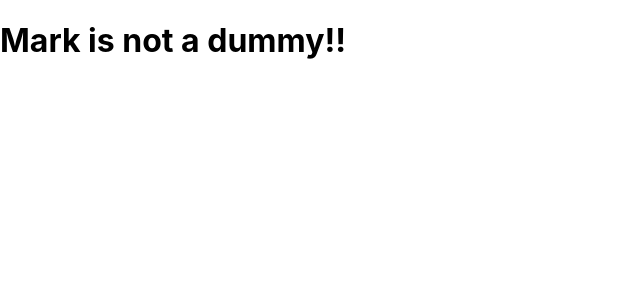
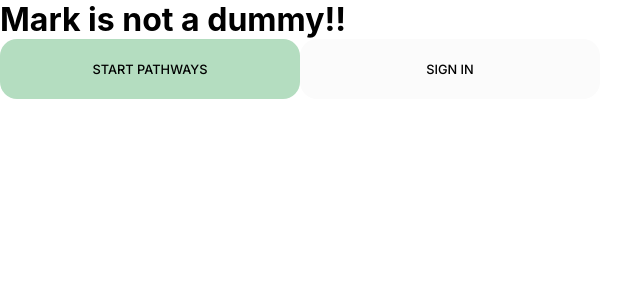
Before and after one commit to ecf123/ecf-fe-prototype, a React (Create React App) app: page / in a window 1280 px wide. Shown: the top 300 px of the page, without its empty margins (0-640 px from the left). Built offline with nearby package versions, Linux system fonts and the light colour scheme.

Commit message:
adjust styling

```diff
--- a/src/App.jsx
+++ b/src/App.jsx
@@ -1,7 +1,24 @@
+import Button from "./components/Button/Button";
 const App = () => {
+  const handleOnClick = () => {
+    console.log(1);
+  };
+
   return (
     <div className="App">
       <h1>Mark is not a dummy!!</h1>
+      <Button
+        buttonText="START PATHWAYS"
+        buttonType="submit"
+        isSecondary={false}
+        onClickButton={handleOnClick}
+      />
+      <Button
+        buttonText="SIGN IN"
+        buttonType="submit"
+        isSecondary={true}
+        onClickButton={handleOnClick}
+      />
     </div>
   );
 };
--- a/src/components/Button/Button.jsx
+++ b/src/components/Button/Button.jsx
@@ -1,14 +1,14 @@
 import React from "react";
 import "./Button.scss";
 
-const Button = ({ buttonText, isSecondary, onClick, buttonType }) => {
+const Button = ({ buttonText, isSecondary, onClickButton, buttonType }) => {
   let buttonStyle = "button";
 
   if (isSecondary) {
     buttonStyle += " button__secondary";
   }
   return (
-    <button className={buttonStyle} type={buttonType} onClick={onClick}>
+    <button className={buttonStyle} type={buttonType} onClick={onClickButton}>
       {buttonText}
     </button>
   );
--- a/src/components/Button/Button.scss
+++ b/src/components/Button/Button.scss
@@ -11,8 +11,8 @@
   height: 60px;
   border: none;
   border-radius: 17px;
-  font-size: 0.8rem;
-  font-weight: $font-weight-regular;
+  font-size: $font-size-small;
+  font-weight: $font-weight-medium;
   &__secondary {
     background-color: $secondary-color-light-cream;
   }
```
Also changed, not shown: 1 other file (tests, documents, lock files or other folders).
